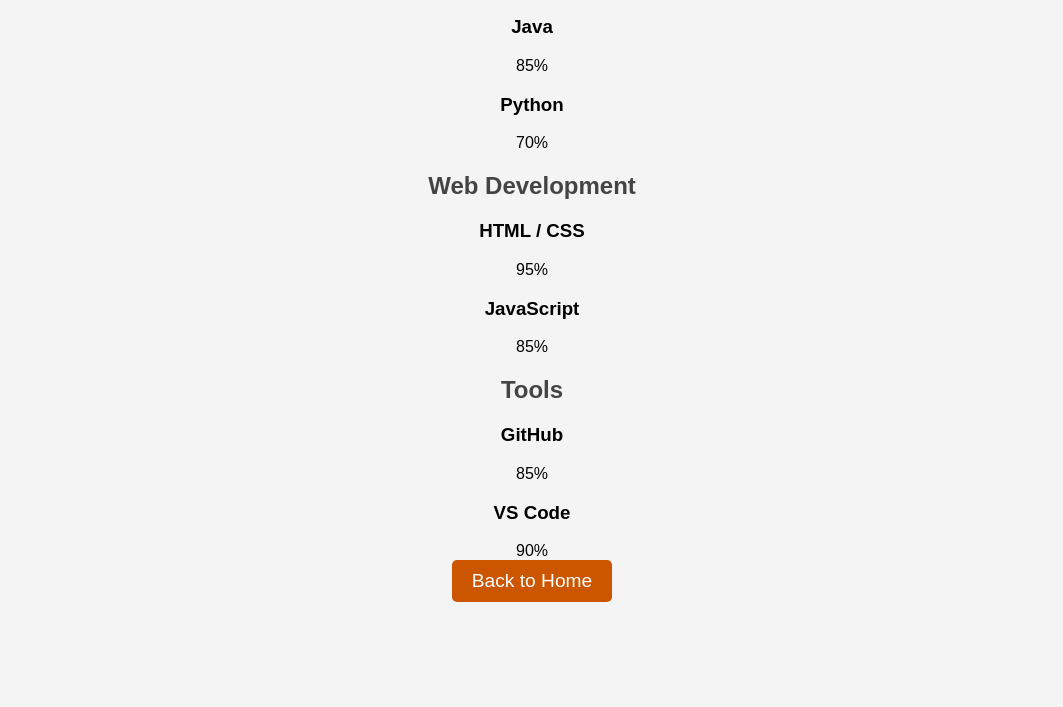
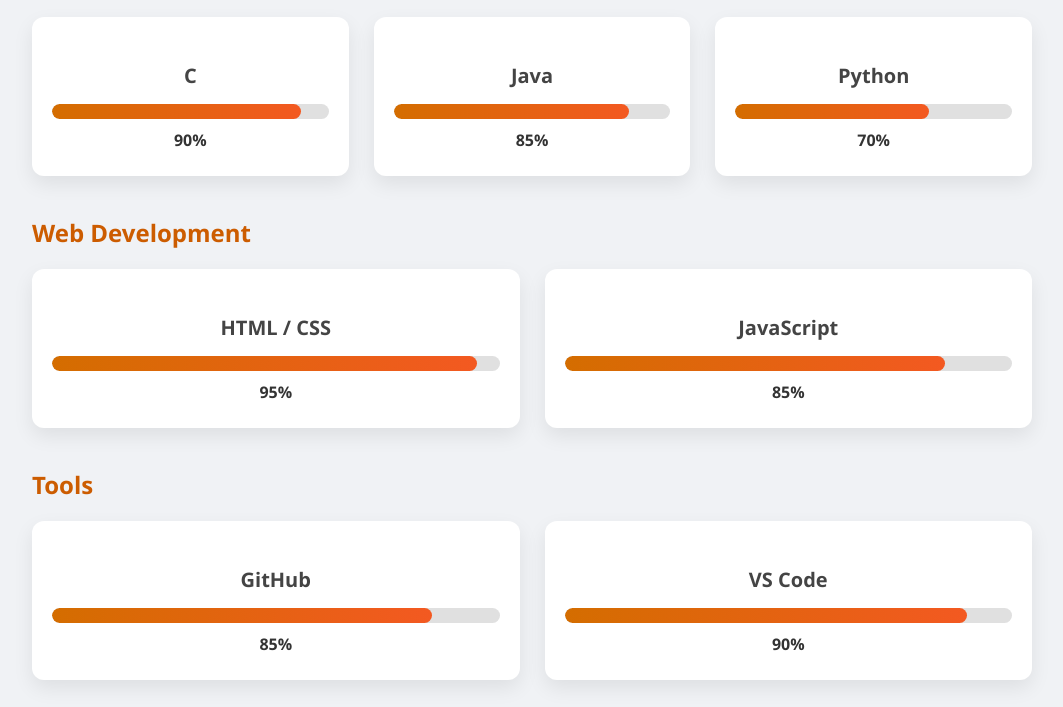
Before and after one commit to ramyasri-09/MyPortfolio, a plain HTML site: page skills.html in a window 1280 px wide. Shown: the part 205-912 px from the top of the page, without its empty margins (108-1171 px from the left). Before the commit the page ends 835 px from the top, so only its background shows below. Drawn offline with Linux system fonts and the light colour scheme.

Commit message:
Update skills.css

```diff
--- a/skills.css
+++ b/skills.css
@@ -1,99 +1,94 @@
 body {
-    font-family: Arial, sans-serif;
-    background-color: #f4f4f4;
-    text-align: center;
-    padding: 20px;
+  font-family: 'Segoe UI', Tahoma, Geneva, Verdana, sans-serif;
+  background: #f0f2f5;
+  margin: 0;
+  padding: 0;
 }
 
-.container {
-    max-width: 600px;
-    margin: auto;
-    background: white;
-    padding: 20px;
-    border-radius: 10px;
-    box-shadow: 0px 0px 10px rgba(0, 0, 0, 0.1);
+.skills-section {
+  padding: 50px 20px;
+  text-align: center;
 }
 
-h1 {
-    color: #333;
+.skills-section h1 {
+  font-size: 36px;
+  margin-bottom: 40px;
+  color: #333;
 }
 
-.skill-section {
-    margin: 30px 0;
-    padding: 15px;
-    border-radius: 10px;
-    background: #fff;
-    box-shadow: 0px 4px 8px rgba(0, 0, 0, 0.1);
+.cards-container {
+  display: grid;
+  grid-template-columns: repeat(auto-fit, minmax(250px, 1fr));
+  gap: 25px;
+  max-width: 1000px;
+  margin: auto;
 }
 
-/* Different background colors for each section */
-.skill-section:nth-child(2) { background: #e3f2fd; } /* Blue for Programming */
-.skill-section:nth-child(3) { background: #e8f5e9; } /* Green for Web Dev */
-.skill-section:nth-child(4) { background: #fbe9e7; } /* Orange for Tools */
-
-h2 {
-    color: #444;
+.skill-card {
+  background: white;
+  padding: 25px 20px;
+  border-radius: 12px;
+  box-shadow: 0 8px 20px rgba(0, 0, 0, 0.08);
+  transition: transform 0.3s ease;
 }
 
-.skill {
-    display: flex;
-    justify-content: space-between;
-    align-items: center;
-    margin: 12px 0;
-    font-size: 18px;
+.skill-card:hover {
+  transform: translateY(-5px);
 }
 
-.progress {
-    width: 70%;
-    height: 12px;
-    background: #ddd;
-    border-radius: 6px;
-    position: relative;
-    overflow: hidden;
+.skill-card h3 {
+  margin-bottom: 15px;
+  font-size: 20px;
+  color: #444;
 }
 
-/* Individual section styles with bouncing animation */
-.skill-section:nth-child(2) .progress::before {
-    background: linear-gradient(90deg, #42a5f5, #64b5f6); /* Blue */
-    animation: bounceFill 2s ease-out forwards;
-}
-.skill-section:nth-child(3) .progress::before {
-    background: linear-gradient(90deg, #66bb6a, #81c784); /* Green */
-    animation: bounceFill 2s ease-out forwards;
-}
-.skill-section:nth-child(4) .progress::before {
-    background: linear-gradient(90deg, #ff7043, #ff8a65); /* Orange */
-    animation: bounceFill 2s ease-out forwards;
+.progress-bar {
+  background: #e0e0e0;
+  border-radius: 20px;
+  overflow: hidden;
+  height: 15px;
+  margin-bottom: 10px;
 }
 
-.progress::before {
-    content: '';
-    position: absolute;
-    height: 100%;
-    width: 0%;
-    border-radius: 6px;
+.progress-fill {
+  height: 100%;
+  width: 0%;
+  background: linear-gradient(to right, #d46d00, #f35921);
+  transition: width 2s ease-in-out;
+  border-radius: 20px;
 }
 
-/* Bouncing Animation */
-@keyframes bounceFill {
-    0% { width: 0%; }
-    50% { width: calc(var(--level) + 10%); } /* Overshoot */
-    75% { width: calc(var(--level) - 5%); } /* Slight pullback */
-    100% { width: var(--level); } /* Settle at final value */
+.percent-text {
+  font-weight: bold;
+  font-size: 16px;
+  color: #333;
 }
-.home-button {
-    margin-top: 30px;
+
+.back-home {
+  margin-top: 40px;
 }
+
 .btn {
-    display: inline-block;
-    padding: 10px 20px;
-    font-size: 1.2em;
-    color: white;
-    background-color: #cc5500;
-    text-decoration: none;
-    border-radius: 5px;
-    transition: background 0.3s;
+  padding: 10px 25px;
+  font-size: 16px;
+  background-color: #cc5f00;
+  color: white;
+  border: none;
+  border-radius: 8px;
+  text-decoration: none;
+  transition: background 0.3s;
 }
+
 .btn:hover {
-    background-color: #cc5500;
+  background-color: #a34f00;
 }
+.category-heading {
+  font-size: 24px;
+  color: #cc5c00;
+  margin-top: 40px;
+  margin-bottom: 20px;
+  text-align: left;
+  max-width: 1000px;
+  margin-left: auto;
+  margin-right: auto;
+}
```
